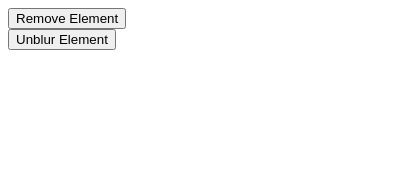
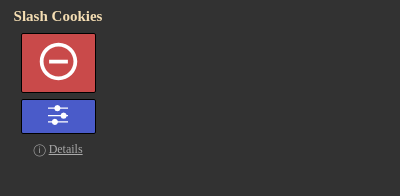
Before and after one commit to shree675/slash-cookies, a browser extension: page popup.html in a window 400 px wide. Drawn offline with Linux system fonts and the light colour scheme.

Commit message:
completed layout

```diff
--- a/popup.html
+++ b/popup.html
@@ -5,17 +5,18 @@
     <link rel="icon" href="/icon/logo.ico" />
     <link rel="stylesheet" type="text/css" href="styles.css">
     <meta name="viewport" content="width=device-width, initial-scale=1.0" />
-    <title>Chrome Extensioin + Vanilla + JS + Vite App - Popup</title>
+    <title>Slash Cookies</title>
   </head>
   <body>
     <div id="app">
-      <div id="debug-element"></div>
+      <!-- <div id="debug-element"></div> -->
+      <div class="title">Slash Cookies</div>
       <div class="panel">
-        <button id="remove-element">Remove Element</button>
+        <button id="remove-element"><img src="./assets/img/remove_icon.svg" height="45px" /></button>
+        <br />
+        <button id="refine-element"><img src="./assets/img/refine_icon.svg" height="20px" /></button>
       </div>
-      <div class="panel">
-        <button id="refine-element">Unblur Element</button>
-      </div>
+      <div class="info-section">&#9432; <a id="info" href="https://github.com/shree675/slash-cookies">Details</a></div>
     </div>
     <script type="module" src="./popup.js"></script>
   </body>
--- a/popup.js
+++ b/popup.js
@@ -31,7 +31,7 @@ const mouseEvents = (/** @type {number} */ type) => {
         bgColor: element.style.backgroundColor,
       });
       if (element === root) {
-        element.style.backgroundColor = "rgb(116, 179, 158, 0.8)";
+        element.style.backgroundColor = "rgba(116, 179, 158, 0.8)";
       } else {
         element.style.backgroundColor = "rgba(0, 0, 0, 0)";
       }
--- a/styles.css
+++ b/styles.css
@@ -1,10 +1,66 @@
-.selected-element-slash-cookies {
-  background-color: aqua !important;
+body {
+  background-color: #323232;
 }
 
-.overlay-element-slash-cookies {
-  position: absolute;
-  z-index: 999999;
-  background-color: rgb(116, 179, 158);
-  display: hidden;
+#app {
+  width: 100px;
+  text-align: center;
+  padding: 0px;
 }
+
+button {
+  cursor: pointer;
+  margin: 3px;
+  text-decoration: none;
+  border: 1px solid black;
+  border-radius: 2px;
+  padding: 5px;
+  color: white;
+}
+
+#remove-element {
+  background-color: rgb(201, 74, 74);
+  width: 75px;
+}
+
+#remove-element:hover {
+  background-color: rgb(193, 27, 27);
+}
+
+#refine-element {
+  background-color: rgb(74, 91, 201);
+  width: 75px;
+}
+
+#refine-element:hover {
+  background-color: rgb(27, 49, 193);
+}
+
+.title {
+  color: wheat;
+  font-weight: bold;
+  font-size: 15px;
+  margin-bottom: 5px;
+}
+
+.description {
+  text-align: left;
+}
+
+.info-section {
+  font-size: 12px;
+  color: #aaa;
+}
+
+.panel {
+  margin-top: 5px;
+  margin-bottom: 5px;
+}
+
+#info {
+  color: #aaa;
+}
+
+#info:hover {
+  color: aliceblue;
+}
```
Also changed, not shown: assets/icons/logo-128.png (renamed from assets/img/logo-128.png), assets/icons/logo-16.png (renamed from assets/img/logo-16.png), assets/icons/logo-34.png (renamed from assets/img/logo-34.png), assets/icons/logo-48.png (renamed from assets/img/logo-48.png), assets/img/refine_icon.svg (added), assets/img/remove_icon.svg (added), manifest.json.
